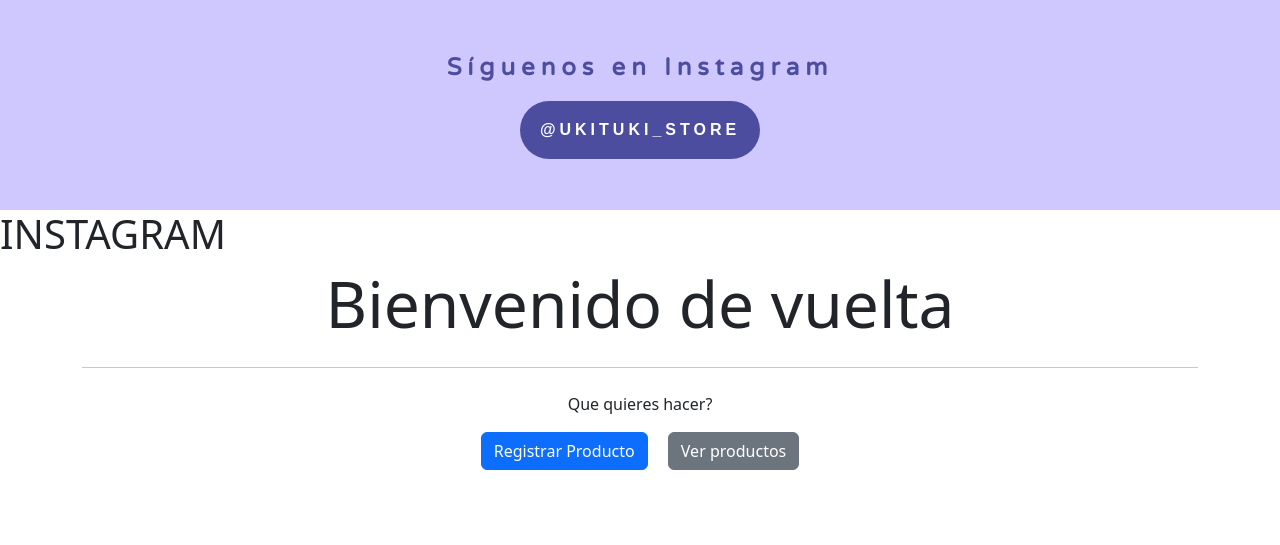
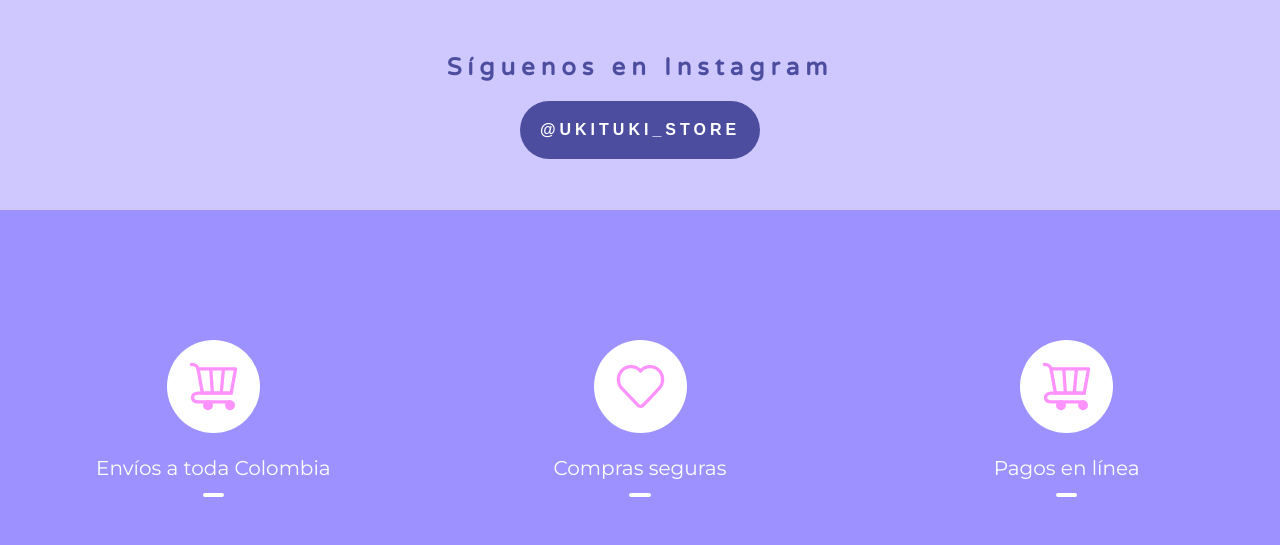
Before and after one commit to CarlosOchoa8/uki-store-app, a Flask app: page / in a window 1280 px wide. Shown: the part 1735-2280 px from the top of the page. Run offline with Flask 3, Linux system fonts and the light colour scheme; data that the repository does not hold is empty; grey boxes are pictures that could not be loaded.

Commit message:
Add: label section

```diff
--- a/src/static/css/base/index.css
+++ b/src/static/css/base/index.css
@@ -249,16 +249,14 @@
     display: flex;
     justify-content: center;
     text-align: center;
-    border: 2px solid #bbb2ff;
 
     .shipping, .shopping, .payments {
         background-color: #9d91ff;
         position: relative;
-        width: 33.3%;
+        width: calc(100vw/3);
         font-family: montserrat, sans-serif;
         font-size: 20px;
         color: white;
-        border: 3px solid #1e07cf;
     }
     .shipping, .shopping, .payments {
         display: flex;
--- a/src/templates/index.html
+++ b/src/templates/index.html
@@ -98,10 +98,45 @@
         </a>
     </div>
 </section>
+<!-- TODO hacer instagram -->
+<!-- <section>
+    <div>
+        <h1>INSTAGRAM</h1>
+    </div>
+</section> -->
 
 <section>
-    <div>
-        <h1>INSTAGRAM</h1>
+    <div class="page_info">
+        <div class="shipping">
+            <div class="div_container">
+                <img class="image" src=" {{ url_for('static', filename='css/base/base_imgs/shop_cart.svg') }}" alt="">
+            </div>
+            <div>
+                Envíos a toda Colombia
+            </div>
+            <div class="line">
+            </div>
+        </div>
+        <div class="shopping">
+            <div class="div_container">
+                <img class="image" src=" {{ url_for('static', filename='css/base/base_imgs/heart.svg') }}" alt="">
+            </div>
+            <div>
+                Compras seguras
+            </div>
+            <div class="line">
+            </div>
+        </div>
+        <div class="payments">
+            <div class="div_container">
+                <img class="image" src=" {{ url_for('static', filename='css/base/base_imgs/shop_cart.svg') }}" alt="">
+            </div>
+            <div>
+                Pagos en línea
+            </div>
+            <div class="line">
+            </div>
+        </div>
     </div>
 </section>
 
```
